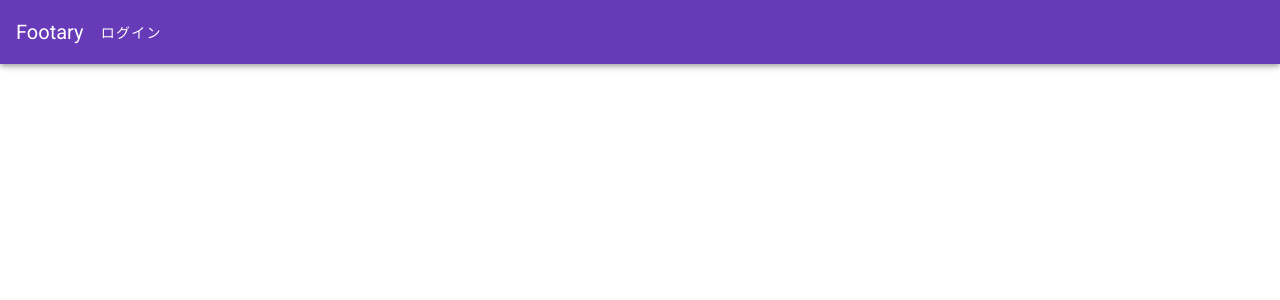
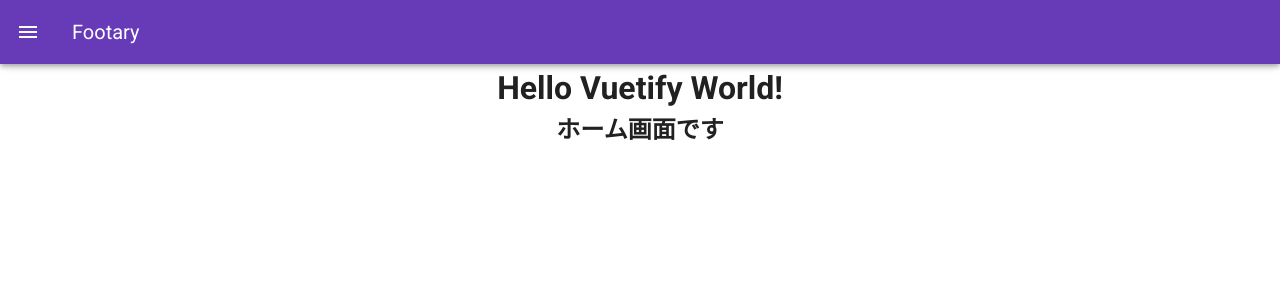
Before and after one commit to Tstegen1/footary, a Vue app: page / in a window 1280 px wide. Shown: the top 300 px of the page. Built offline with nearby package versions, Linux system fonts and the light colour scheme; no server answers.

Commit message:
認証機能リセット

```diff
--- a/src/App.vue
+++ b/src/App.vue
@@ -1,6 +1,6 @@
 <template>
   <v-app>
-    <!-- <Navbar></Navbar> -->
+    <Navbar></Navbar>
     <router-view></router-view>
   </v-app>
 </template>
--- a/src/pages/Navbar.vue
+++ b/src/pages/Navbar.vue
@@ -2,16 +2,16 @@
 <template>
   <div>
     <v-app-bar color="deep-purple" dark>
-      <v-app-bar-nav-icon v-if="userStatus" @click="drawer = true"></v-app-bar-nav-icon>
+      <v-app-bar-nav-icon @click="drawer = true"></v-app-bar-nav-icon>
       <v-toolbar-title>Footary</v-toolbar-title>
       <!-- v-if="userStatus" -->
-      <v-btn v-if="userStatus" text @click="logout">
+      <!-- <v-btn text @click="logout">
         ログアウト
-      </v-btn>
+      </v-btn> -->
       <!-- v-else -->
-      <v-btn text v-else @click="login">
+      <!-- <v-btn text @click="login">
         ログイン
-      </v-btn>
+      </v-btn> -->
     </v-app-bar>
     <v-navigation-drawer v-model="drawer" absolute >
       <v-list nav dense>
@@ -20,7 +20,7 @@
             <v-list-item-icon>
               <v-icon>mdi-home</v-icon>
             </v-list-item-icon>
-            <v-list-item-title><router-link to="/home">Home</router-link></v-list-item-title>
+            <v-list-item-title><router-link to="/">Home</router-link></v-list-item-title>
           </v-list-item>
           <v-list-item>
             <v-list-item-icon>
@@ -37,13 +37,12 @@
         </v-list-item-group>
       </v-list>
     </v-navigation-drawer>
-    <router-view></router-view>
   </div>
 </template>
 
 <script>
-import firebase from '../plugins/firebase';
-import { mapActions } from 'vuex';
+// import firebase from '../plugins/firebase';
+// import { mapActions } from 'vuex';
 
 export default {
   data() {
@@ -52,43 +51,43 @@ export default {
       group: null,
     }
   },
-  computed: {
-    userStatus() {
-    // ログインするとtrue
-      return this.$store.getters.isAuthenticated;
-    }
-  },
-  methods: {
-    // setUser読み込み
-    ...mapActions(['setUser']),
-    logout() {
-      firebase.auth().signOut()
-      .then(() => {
-        this.$store.state.user = null;
-        this.$router.push({ name: "Login" });
-      })
-      .catch((error) => {
-        alert(error);
-      })
-    },
-    login() {
-      const provider = new firebase.auth.GoogleAuthProvider();
-      firebase.auth().signInWithPopup(provider)
-      .then((result) => {
-        this.setUser(result.user);
-        this.$router.push({ name: "Home" });
-      }).catch((error) => {
-        alert(error);
-      })
-    }
-  },
-  mounted() {
-    firebase.auth().onAuthStateChanged((user) => {
-      if(user) {
-        this.setUser(user)
-      }
-    })
-  },
+  // computed: {
+  //   userStatus() {
+  //   // ログインするとtrue
+  //     return this.$store.getters.isAuthenticated;
+  //   }
+  // },
+  // methods: {
+  //   // setUser読み込み
+  //   ...mapActions(['setUser']),
+  //   logout() {
+  //     firebase.auth().signOut()
+  //     .then(() => {
+  //       this.$store.state.user = null;
+  //       this.$router.push({ name: "Login" });
+  //     })
+  //     .catch((error) => {
+  //       alert(error);
+  //     })
+  //   },
+  //   login() {
+  //     const provider = new firebase.auth.GoogleAuthProvider();
+  //     firebase.auth().signInWithPopup(provider)
+  //     .then((result) => {
+  //       this.setUser(result.user);
+  //       this.$router.push({ name: "Home" });
+  //     }).catch((error) => {
+  //       alert(error);
+  //     })
+  //   }
+  // },
+  // mounted() {
+  //   firebase.auth().onAuthStateChanged((user) => {
+  //     if(user) {
+  //       this.setUser(user)
+  //     }
+  //   })
+  // },
 }
 //   mounted() {
 //     firebase.auth().onAuthStateChanged((user) => {
--- a/src/router.js
+++ b/src/router.js
@@ -3,7 +3,7 @@ import Router from 'vue-router';
 import Home from './pages/Home.vue';
 import Login from './pages/Login.vue';
 import Diary from './pages/Diary.vue';
-import Navbar from './pages/Navbar.vue';
+// import Navbar from './pages/Navbar.vue';
 // import store from './store/store';
 
 
@@ -11,38 +11,38 @@ import Navbar from './pages/Navbar.vue';
 Vue.use(Router)
 
 const routes = [
+  // {
+  //   path: '/',
+  //   name: 'Navbar',
+  //   component: Navbar,
+  //   children: [
+  //     { path: 'home', name: 'Home', component: Home},
+  //     { path: 'login', name: 'Login', component: Login},
+  //     { path: 'diary', component: Diary}
+  //   ],
+  // },
   {
     path: '/',
-    name: 'Navbar',
-    component: Navbar,
-    children: [
-      { path: 'home', name: 'Home', component: Home},
-      { path: 'login', name: 'Login', component: Login},
-      { path: 'diary', component: Diary}
-    ],
+    name: 'Home',
+    component: Home,
+    // beforeEnter: (to, from, next) => {
+    //   if (store.getters.isAuthenticated) {
+    //     next();
+    //   } else {
+    //     next('/login');
+    //   }
+    // }
   },
-  // {
-  //   path: '/home',
-  //   name: 'Home',
-  //   component: Home,
-  //   // beforeEnter: (to, from, next) => {
-  //   //   if (store.getters.isAuthenticated) {
-  //   //     next();
-  //   //   } else {
-  //   //     next('/login');
-  //   //   }
-  //   // }
-  // },
-  // {
-  //   path: '/login',
-  //   name: 'Login',
-  //   component: Login
-  // },
-  // {
-  //   path: '/diary',
-  //   name: 'Diary',
-  //   component: Diary
-  // },
+  {
+    path: '/login',
+    name: 'Login',
+    component: Login
+  },
+  {
+    path: '/diary',
+    name: 'Diary',
+    component: Diary
+  },
 ];
 
 const router = new Router({
```
